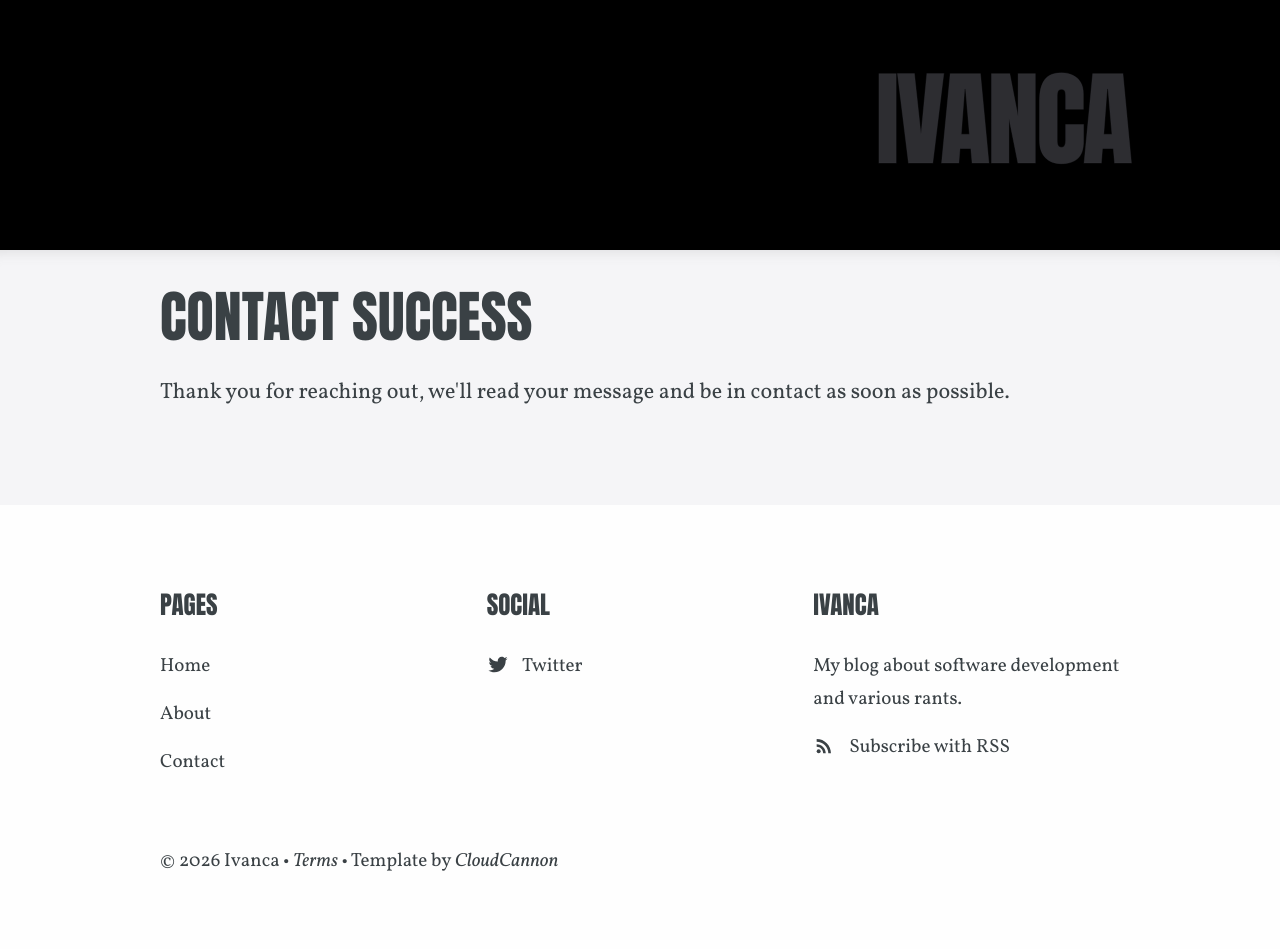
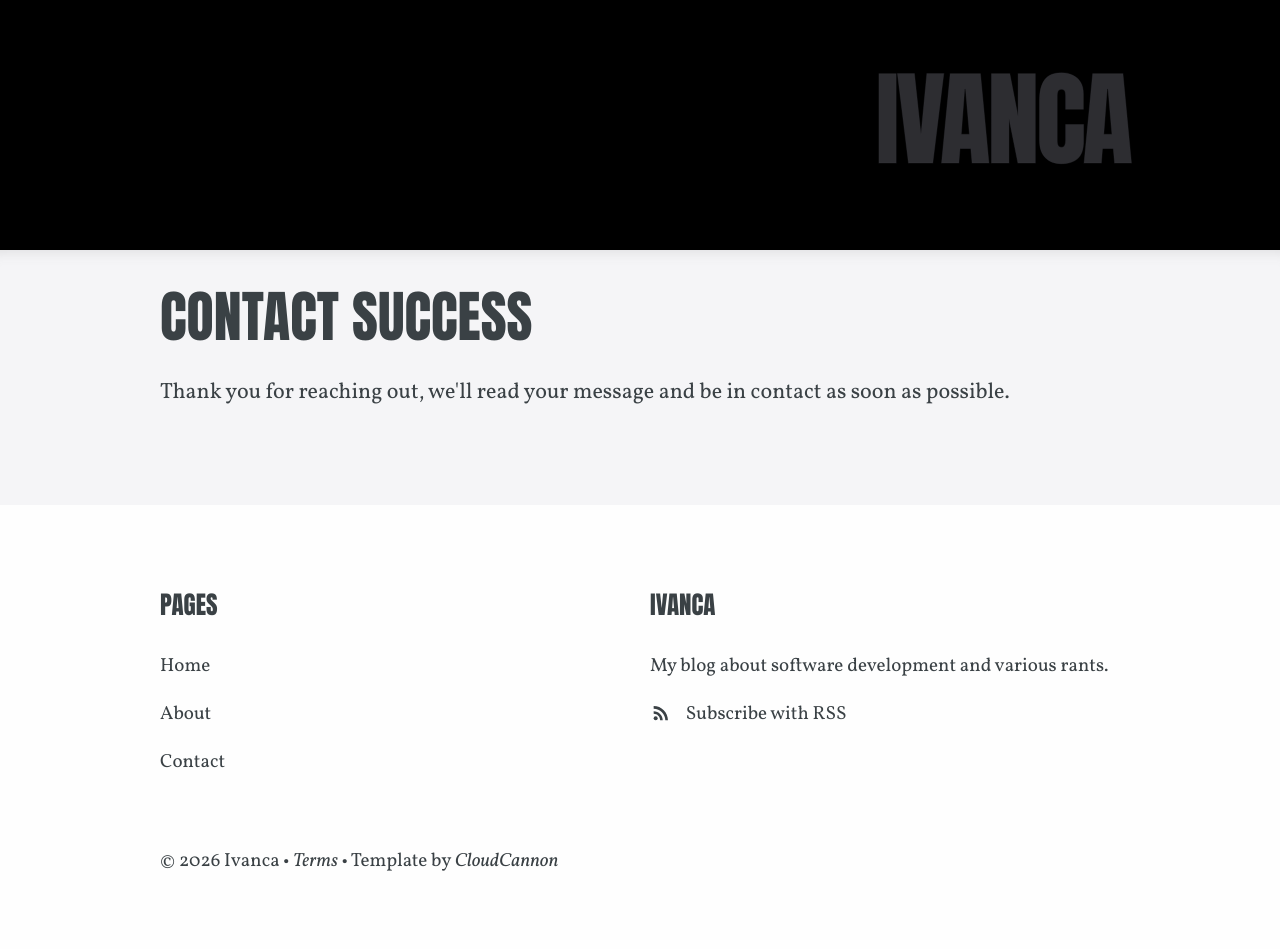
Before and after one commit to Ivanca/ivanca.github.io, a Jekyll site: the page built from contact-success.html, in a window 1280 px wide. Built offline with Jekyll 4.4.1, drawn with Linux system fonts in a browser that asks for light colours; some web fonts are replaced.

Commit message:
no socials

```diff
--- a/_data/footer.yml
+++ b/_data/footer.yml
@@ -6,9 +6,3 @@
       link: /about/
     - name: Contact
       link: /contact/
-- title: Social
-  links:
-    - name: Twitter
-      link: http://twitter.com/notsoaaa
-      social_icon: Twitter
-      new_window: true
```
